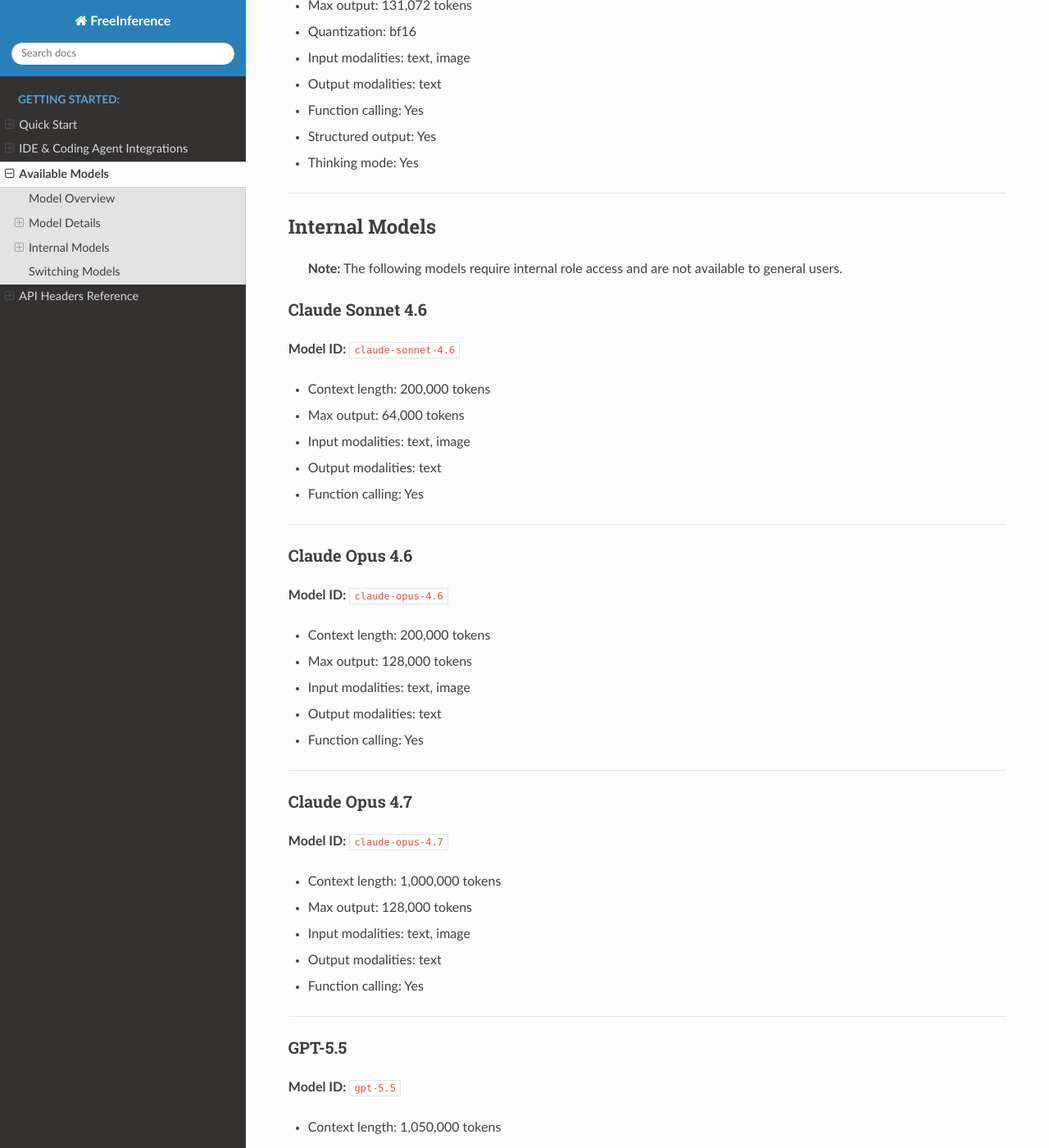
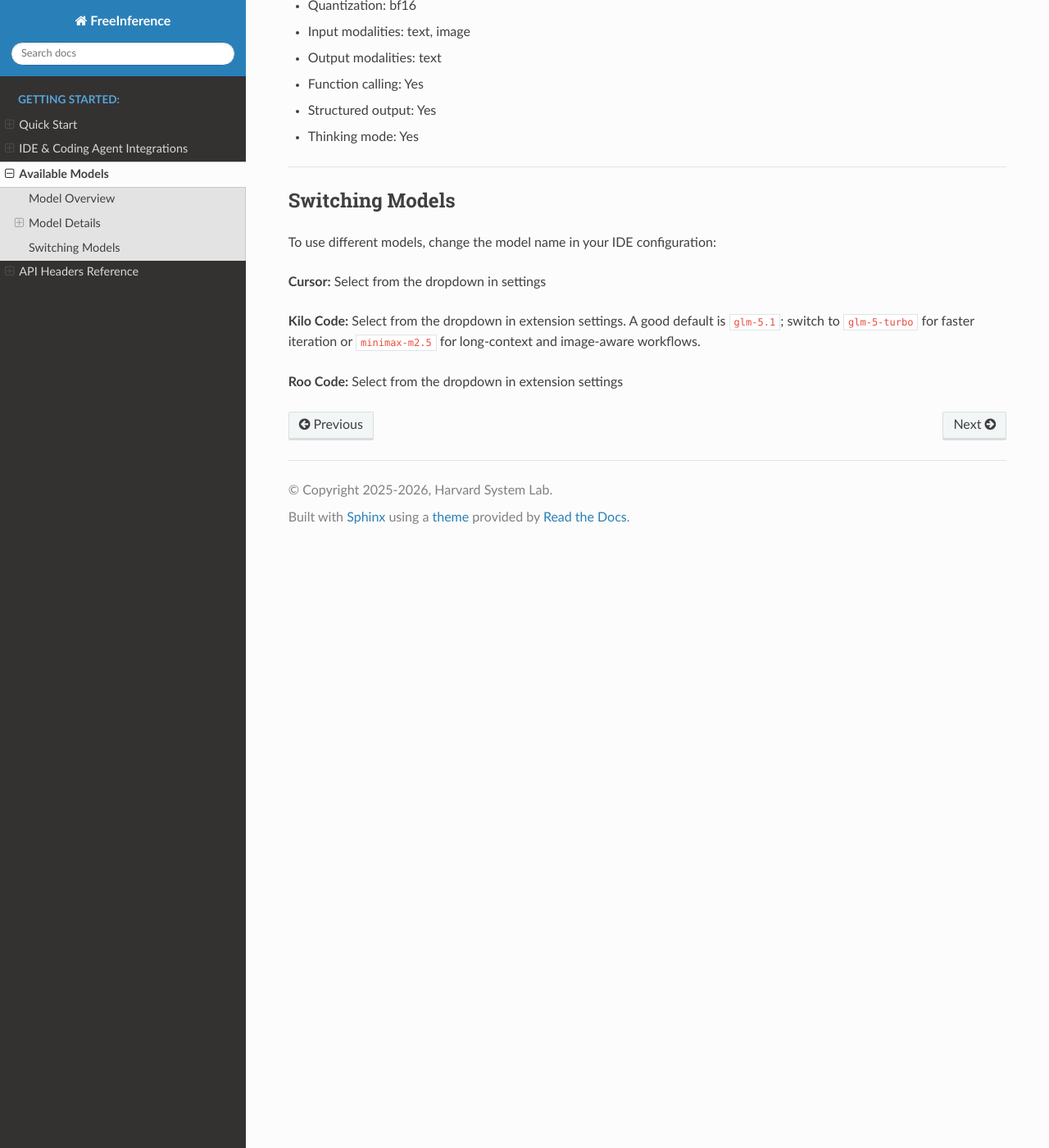
Before and after one commit to B-A-M-N/hybridInference, a Sphinx documentation site: the page built from docs/free_inference/docs/source/models.md, in a window 1280 px wide and 1400 px high, scrolled down 3038 px. Shown: the whole window at 82% size. Built offline with Sphinx 7.4.7 and the Read the Docs theme 3.1.0, drawn with Linux system fonts in a browser that asks for light colours; some of the changed text lies outside the part shown.

Commit message:
docs: hide internal models in FreeInference docs

```diff
--- a/docs/free_inference/docs/source/index.rst
+++ b/docs/free_inference/docs/source/index.rst
@@ -75,14 +75,14 @@
      - 200K tokens
      - Long context, bilingual
    * - MiniMax M2.5
-     - 196K tokens
+     - 205K tokens
      - Ultra-long context, multimodal
    * - MiniMax M2.7
-     - 196K tokens
+     - 205K tokens
      - Large codebases
    * - Qwen3.6 35B :sup:`fastest`
      - 135K tokens
-     - Self-hosted code generation
+     - Strong reasoning and coding intelligence
 
 See the complete :doc:`models` list for all available models.
 
--- a/docs/free_inference/docs/source/models.md
+++ b/docs/free_inference/docs/source/models.md
@@ -115,132 +114,6 @@
 - Function calling: Yes
 - Structured output: Yes
 - Thinking mode: Yes
-
----
-
-## Internal Models
-
-> **Note:** The following models require internal role access and are not available to general users.
-
-### Claude Sonnet 4.6
-
-**Model ID:** `claude-sonnet-4.6`
-
-- Context length: 200,000 tokens
-- Max output: 64,000 tokens
-- Input modalities: text, image
-- Output modalities: text
-- Function calling: Yes
-
----
-
-### Claude Opus 4.6
-
-**Model ID:** `claude-opus-4.6`
-
-- Context length: 200,000 tokens
-- Max output: 128,000 tokens
-- Input modalities: text, image
-- Output modalities: text
-- Function calling: Yes
-
----
-
-### Claude Opus 4.7
-
-**Model ID:** `claude-opus-4.7`
-
-- Context length: 1,000,000 tokens
-- Max output: 128,000 tokens
-- Input modalities: text, image
-- Output modalities: text
-- Function calling: Yes
-
----
-
-### GPT-5.5
-
-**Model ID:** `gpt-5.5`
-
-- Context length: 1,050,000 tokens
-- Max output: 128,000 tokens
-- Input modalities: text, image
-- Output modalities: text
-- Function calling: Yes
-- Structured output: Yes
-- Reasoning effort: Yes
-
----
-
-### GPT-5.4
-
-**Model ID:** `gpt-5.4`
-
-- Context length: 1,050,000 tokens
-- Max output: 128,000 tokens
-- Input modalities: text, image
-- Output modalities: text
-- Function calling: Yes
-- Structured output: Yes
-- Reasoning effort: Yes
-
----
-
-### GPT-5.4 Mini
-
-**Model ID:** `gpt-5.4-mini`
-
-- Context length: 1,050,000 tokens
-- Max output: 128,000 tokens
-- Input modalities: text, image
-- Output modalities: text
-- Function calling: Yes
-- Structured output: Yes
-- Reasoning effort: Yes
-
----
-
-### GPT-5.3 Codex Spark
-
-**Model ID:** `gpt-5.3-spark`
-
-- Context length: 120,800 tokens
-- Max output: 8,000 tokens
-- Input modalities: text, image
-- Output modalities: text
-- Function calling: Yes
-- Structured output: Yes
-- Reasoning effort: Yes
-
----
-
-### DeepSeek V4 Flash
-
-**Model ID:** `deepseek-v4-flash`
-
-- Context length: 1,000,000 tokens
-- Max output: 393,216 tokens
-- Input modalities: text
-- Output modalities: text
-- Function calling: Yes
-- Structured output: Yes
-- Thinking mode: Yes
-- Reasoning effort: Yes
-
----
-
-### DeepSeek V4 Pro
-
-**Model ID:** `deepseek-v4-pro`
-
-- Context length: 1,000,000 tokens
-- Max output: 393,216 tokens
-- Input modalities: text
-- Output modalities: text
-- Function calling: Yes
-- Structured output: Yes
-- Thinking mode: Yes
-- Reasoning effort: Yes
 
 ---
 
```
Also changed, not shown: other parts of docs/free_inference/docs/source/models.md (+4 -5 lines), docs/free_inference/docs/source/integrations.md (+2 -8 lines), docs/free_inference/README.md, 1 other file.
